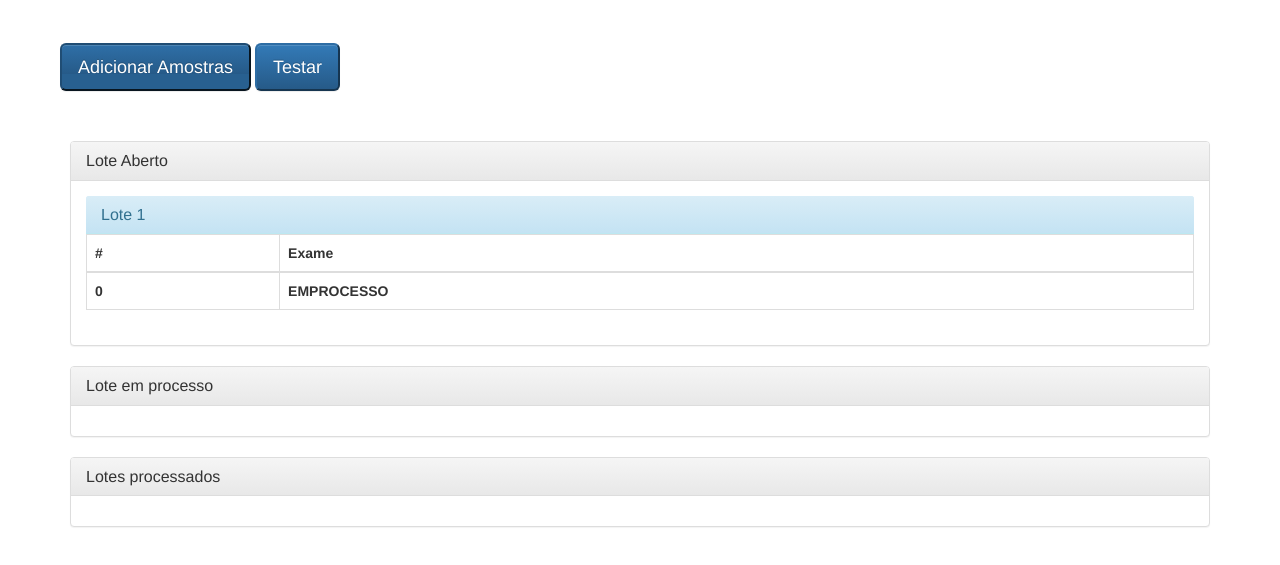
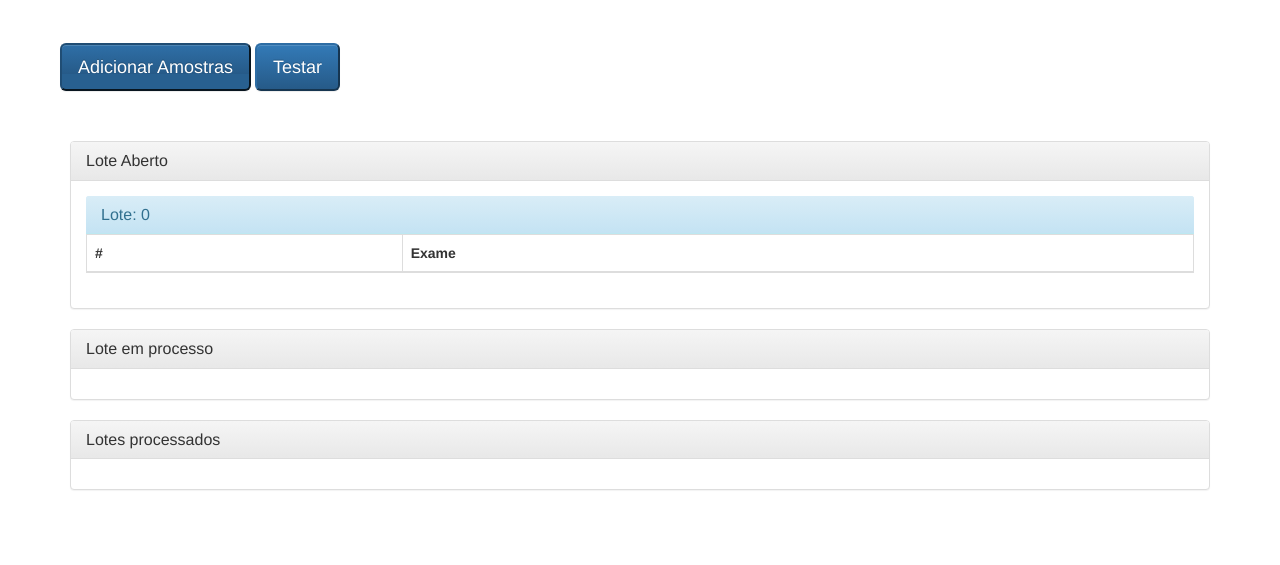
Before and after one commit to hotsoft-desenv6/exercicios_js, a plain HTML site: page index.html in a window 1280 px wide. Both pictures are taken after a click on the button "Adicionar Amostras". Shown: the part 57-622 px from the top of the page. Drawn offline with Linux system fonts and the light colour scheme.

Commit message:
alterações na exibição de elementos

```diff
--- a/index.html
+++ b/index.html
@@ -58,9 +58,9 @@
                 <h3 class="panel-title">Lote Aberto</h3>
             </div>
             <div class="panel-body">
-                <div class="panel-info">
-                    <div class="panel-heading">
-                        <h4 id="loteNum" class="panel-title">Lote 1</h4>
+                <div id="painelLote" class="panel-info"  style="display:none">
+                    <div id="loteAbertoInfo" class="panel-heading" >
+                        <h4 id="loteNum" class="panel-title"></h4>
                     </div>
                     <div class="table-responsive">
                         <table class="table table-bordered table-responsive">
@@ -70,7 +70,7 @@
                                 <th>Exame</th>
                             </tr>
                             </thead>
-                            <tbody id="loteAberto">
+                            <tbody id="loteAmostras">
 
                             </tbody>
                         </table>
--- a/src/js/main.js
+++ b/src/js/main.js
@@ -8,6 +8,7 @@
       this.exame = exame;
       this.valRef = valRef;
       dataCriacao = Date.now();
+      $('#loteAmostras').append('<tr><th>' + numAmostra + '</th><th>' + this.exame + '</th>');
     }
 
     return Amostra;
@@ -33,18 +34,19 @@
     };
 
     setStatus = function(st) {
-      var nlote;
-      this.status = st;
-      nlote = getNumLote();
-      return $('#loteAberto').append('<tr><th>' + nlote + '</th><th>' + this.status + '</th>');
+      return this.status = st;
     };
 
     function Lote() {
-      var scep;
+      var numlote, scep;
+      setStatus('CRIADO');
+      numlote = getNumLote();
+      $('#painelLote').css('display', 'block');
+      $('#loteNum').text('Lote: ' + numlote);
       scep = function() {
-        return setStatus('EMPROCESSO');
+        return setStatus('EM PROCESSO');
       };
-      setInterval(scep, 2000);
+      setTimeout(scep, 2000);
     }
 
     return Lote;
```
Also changed, not shown: 1 other file.
